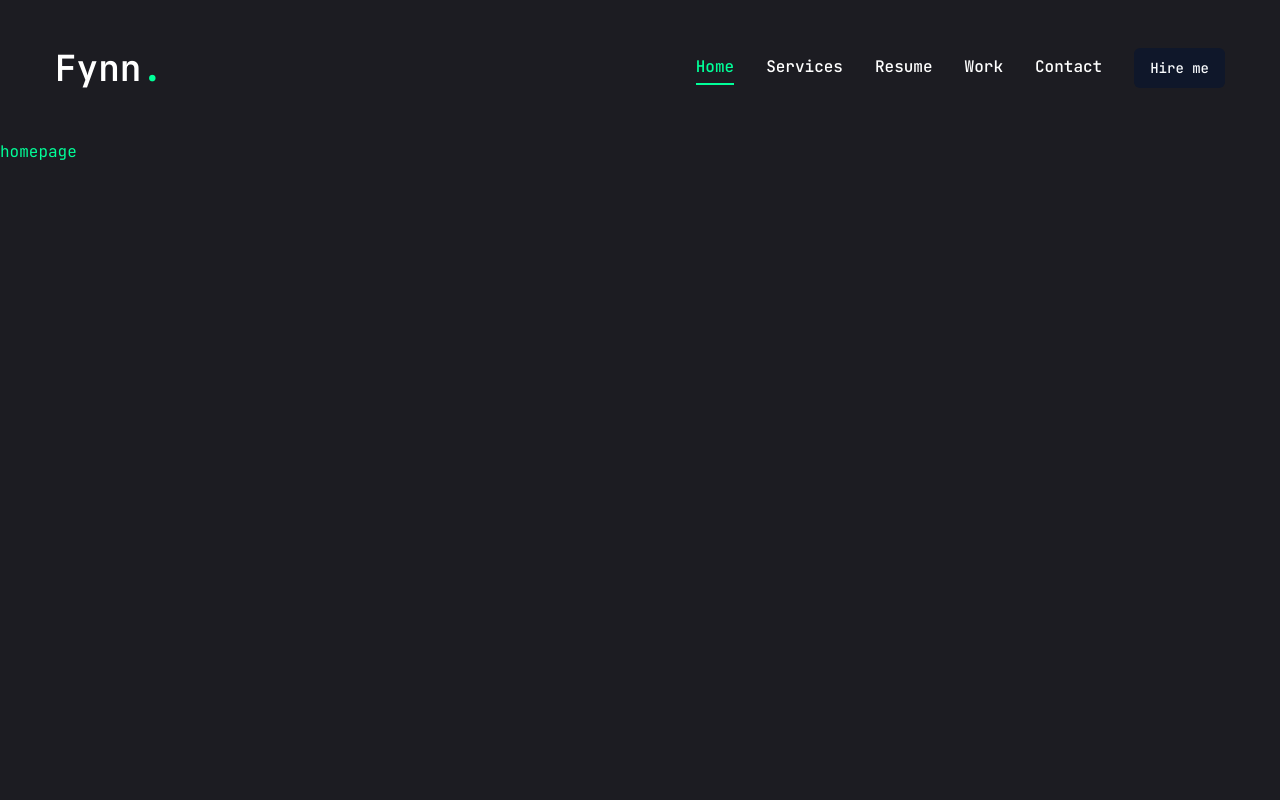
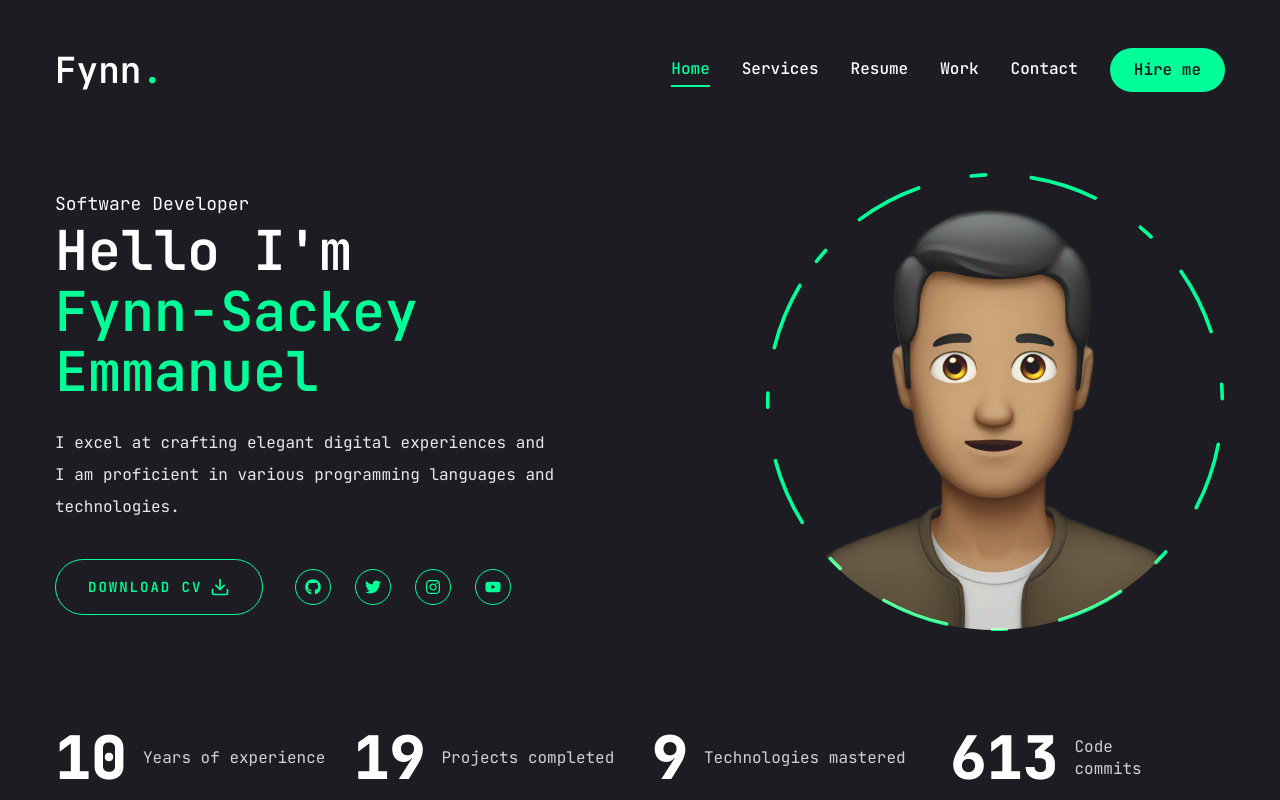
Before and after one commit to InFynnity8/fynn-portfolio, a Next.js app: page / in a window 1280 px wide. Built offline with nearby package versions, Linux system fonts and the light colour scheme.

Commit message:
Homepage completed

```diff
--- a/app/globals.css
+++ b/app/globals.css
@@ -1,3 +1,5 @@
+@import url('https://fonts.googleapis.com/css2?family=JetBrains+Mono:ital,wght@0,100..800;1,100..800&display=swap');
+
 @tailwind base;
 @tailwind components;
 @tailwind utilities;
@@ -18,6 +20,15 @@
 
 @layer base {
   body {
-    @apply font-primary bg-primary  text-accent leading-loose;
+    @apply font-primary bg-primary  text-white leading-loose;
+  }
+  .h1{
+    @apply text-[40px] xl:text-[55px] leading-[1.1] font-semibold
+  }
+  .h2{
+    @apply text-[28px] xl:text-[25px] leading-[1.1] font-semibold
+  }
+  .h3{
+    @apply text-[18px] xl:text-[20px] leading-[1.1] font-semibold
   }
 }
--- a/app/layout.jsx
+++ b/app/layout.jsx
@@ -1,15 +1,8 @@
-import { JetBrains_Mono } from "next/font/google";
 import "./globals.css";
 import Header from "@/components/Header";
 import PageTransition from "@/components/PageTransition";
 import StairTransition from "@/components/StairTransition";
 
-
-const jetbrainsMono = JetBrains_Mono({
-  subsets: ["latin"],
-  weight: ["100", "200", "300", "400", "500", "600", "700", "800"],
-  variable: "--font-jetbrainsMono",
-});
 
 export const metadata = {
   title: "Portfolio",
@@ -19,7 +12,7 @@ export const metadata = {
 export default function RootLayout({ children }) {
   return (
     <html lang="en">
-      <body className={jetbrainsMono.variable}>
+      <body>
         <Header/>
         <StairTransition/>
         <PageTransition>
--- a/app/page.jsx
+++ b/app/page.jsx
@@ -1,6 +1,56 @@
+/* eslint-disable react/no-unescaped-entities */
+import { Button } from "@/components/ui/button";
+import { FiDownload } from "react-icons/fi";
+import Social from "@/components/Social";
+import Photo from "@/components/Photo";
+import Stats from "@/components/Stats";
 
-export default function Home() {
+const Home = () => {
   return (
-   <main>homepage</main>
+    <section className="h-full">
+      <div className="container mx-auto h-full">
+        <div className="flex flex-col xl:flex-row items-center justify-between xl:pt-8 xl:pb-24">
+          {/* Text */}
+          <div className="text-center xl:text-left order-2 xl:order-none">
+            <span className="text-lg">Software Developer</span>
+            <h1 className="h1 mb-6">
+              Hello I'm <br />{" "}
+              <span className="text-accent">
+                Fynn-Sackey
+                <br /> Emmanuel
+              </span>
+            </h1>
+            <p className="max-w-[500px] mb-9 text-white/90">
+              I excel at crafting elegant digital experiences and I am
+              proficient in various programming languages and technologies.
+            </p>
+            {/* buttons and socials */}
+            <div className="flex flex-col xl:flex-row items-center gap-8">
+              <Button
+                variant="outline"
+                size="lg"
+                className="uppercase flex items-center gap-2"
+              >
+                <span>Download CV</span>
+                <FiDownload className="text-xl" />
+              </Button>
+              <div className="mb-8 xl:mb-0">
+                <Social
+                  containerStyles="flex gap-6"
+                  iconStyles="w-9 h-9 border border-accent rounded-full flex justify-center items-center text-accent text-base hover:bg-accent hover:text-primary hover:transition-all duration-500"
+                />
+              </div>
+            </div>
+          </div>
+          {/* Photo */}
+          <div className="order-1 xl:order-none mb-8 xl:mb-0">
+            <Photo/>
+          </div>
+        </div>
+      </div>
+      <Stats/>
+    </section>
   );
-}
+};
+
+export default Home;
--- a/components/MobileNav.jsx
+++ b/components/MobileNav.jsx
@@ -2,15 +2,65 @@
 import { Sheet, SheetContent, SheetTrigger } from "./ui/sheet";
 import { usePathname } from "next/navigation";
 import Link from "next/link";
+import { CiMenuFries } from "react-icons/ci";
 
-usePathname
+const links = [
+  {
+    name: "home",
+    path: "/",
+  },
+  {
+    name: "services",
+    path: "/services",
+  },
+  {
+    name: "resume",
+    path: "/resume",
+  },
+  {
+    name: "work",
+    path: "/work",
+  },
+  {
+    name: "contact",
+    path: "/contact",
+  },
+];
+const MobileNav = () => {
+  const pathname = usePathname();
+  return (
+    <Sheet>
+      <SheetTrigger className="flex justify-center items-center">
+        <CiMenuFries className="text-[32px] text-accent" />
+      </SheetTrigger>
+      <SheetContent className="flex flex-col">
+          {/* logo */}
+        <div className="mt-24 mb-28 text-2xl text-center">
+          <Link href="/">
+            <h1 className="font-semibold text-4xl">
+              Fynn<span className="text-accent">.</span>{" "}
+            </h1>
+          </Link>
+        </div>
+        <nav className="flex flex-col justify-center items-center gap-5">
+          {links.map((link, index) => {
+            return (
+              <Link
+                href={link.path}
+                key={index}
+                className={`${
+                  link.path === pathname &&
+                  "text-accent border-b-2 border-accent"
+                } capitalize text-xl hover:text-accent transition-all`}
+              >
+                {link.name}
+              </Link>
+            );
+          })}
+        </nav>
+      </SheetContent>
+    </Sheet>
+  );
+};
 
-const MobileNav = () => {
-  return (
-    <nav>
-
-    </nav>
-  )
-}
-
-export default MobileNav
+export default MobileNav;
--- /dev/null
+++ b/components/Photo.jsx
@@ -0,0 +1,66 @@
+"use client";
+import { motion } from "framer-motion";
+import Image from "next/image";
+
+const Photo = () => {
+  return (
+    <div className="w-full h-full relative">
+      <motion.div
+        initial={{ opacity: 0 }}
+        animate={{
+          opacity: 1,
+          transition: { delay: 2, duration: 0.4, ease: "easeIn" },
+        }}
+      >
+        {/* image */}
+        <motion.div
+          initial={{ opacity: 0 }}
+          animate={{
+            opacity: 1,
+            transition: { delay: 2.4, duration: 0.4, ease: "easeInOut" },
+          }}
+          className="w-[258px] h-[258px] xl:w-[458px] xl:h-[458px] mix-blend-lighten absolute"
+        >
+          <Image
+            src="/assets/man.png"
+            priority
+            quality={100}
+            fill
+            alt=""
+            className="object-contain rounded-full"
+          />
+        </motion.div>
+
+        {/* circle */}
+        <motion.svg
+          className="w-[260px] xl:w-[460px] h-[260px] xl:h-[460px]"
+          fill="transparent"
+          viewBox="0 0 506 506"
+          xmlns="http://www.w3.org/2000/svg"
+        >
+          <motion.circle
+            cx="253"
+            cy="253"
+            r="250"
+            stroke="#00ff99"
+            strokeWidth="4"
+            strokeLinecap="round"
+            strokeLinejoin="round"
+            initial={{strokeDasharray: "24 10 0 0"}}
+            animate={{strokeDasharray: ["15 120 25 25","16 25 92 72","4 250 22 22"],
+                rotate: [120, 360]
+            }}
+            transition={{
+                duration: 20,
+                repeat: Infinity,
+                repeatType: "reverse",
+
+            }}
+          />
+        </motion.svg>
+      </motion.div>
+    </div>
+  );
+};
+
+export default Photo;
--- /dev/null
+++ b/components/Social.jsx
@@ -0,0 +1,42 @@
+import Link from "next/link";
+import {
+  FaTwitter,
+  FaYoutube,
+  FaGithub,
+  FaInstagram,
+} from "react-icons/fa";
+
+const socials = [
+  {
+    icon: <FaGithub />,
+    url: "https://github.com/fynndesign",
+  },
+  {
+    icon: <FaTwitter />,
+    url: "https://twitter.com/fynndesign",
+  },
+  {
+    icon: <FaInstagram />,
+    url: "https://www.facebook.com/fynndesign",
+  },
+  {
+    icon: <FaYoutube />,
+    url: "https://www.youtube.com/fynndesign",
+  },
+];
+
+const Social = ({ containerStyles, iconStyles }) => {
+  return (
+    <div className={containerStyles}>
+      {socials.map((item, index) => {
+        return (
+          <Link key={index} href={item.url} className={iconStyles}>
+            {item.icon}
+          </Link>
+        );
+      })}
+    </div>
+  );
+};
+
+export default Social;
--- /dev/null
+++ b/components/Stats.jsx
@@ -0,0 +1,58 @@
+"use client";
+import CountUp from "react-countup";
+
+const stats = [
+  {
+    num: 10,
+    text: "Years of experience",
+  },
+  {
+    num: 19,
+    text: "Projects completed",
+  },
+  {
+    num: 9,
+    text: "Technologies mastered",
+  },
+  {
+    num: 617,
+    text: "Code commits",
+  },
+];
+
+const Stats = () => {
+  return (
+    <section className= "pt-4 pb-12 xl:pt-0 xl:pb-0">
+      <div className="container mx-auto">
+        <div className="flex flex-wrap gap-6 max-w-[80vw] mx-auto xl:max-w-none">
+          {stats.map((item, index) => {
+            return (
+              <div
+                className="flex-1 flex justify-center items-center gap-4 xl:justify-start"
+                key={index}
+              >
+                <CountUp
+                  start={0}
+                  end={item.num}
+                  duration={5}
+                  delay={2}
+                  className="text-4xl xl:text-6xl font-extrabold"
+                  separator=","
+                />
+                <p
+                  className={`${
+                    item.text.length < 15 ? "max-w-[100px]" : "max-w=[150px]"
+                  } leading-snug text-white/80` }
+                >
+                  {item.text}
+                </p>
+              </div>
+            );
+          })}
+        </div>
+      </div>
+    </section>
+  );
+};
+
+export default Stats;
--- a/components/ui/button.jsx
+++ b/components/ui/button.jsx
@@ -5,25 +5,18 @@ import { cva } from "class-variance-authority";
 import { cn } from "@/lib/utils"
 
 const buttonVariants = cva(
-  "inline-flex items-center justify-center whitespace-nowrap rounded-md text-sm font-medium ring-offset-white transition-colors focus-visible:outline-none focus-visible:ring-2 focus-visible:ring-slate-950 focus-visible:ring-offset-2 disabled:pointer-events-none disabled:opacity-50 dark:ring-offset-slate-950 dark:focus-visible:ring-slate-300",
+"inline-flex justify-center items-center rounded-full whitespace-nowrap text-base font-semibold ring-offset-white transition-colors",
   {
     variants: {
       variant: {
-        default: "bg-slate-900 text-slate-50 hover:bg-slate-900/90 dark:bg-slate-50 dark:text-slate-900 dark:hover:bg-slate-50/90",
-        destructive:
-          "bg-red-500 text-slate-50 hover:bg-red-500/90 dark:bg-red-900 dark:text-slate-50 dark:hover:bg-red-900/90",
-        outline:
-          "border border-slate-200 bg-white hover:bg-slate-100 hover:text-slate-900 dark:border-slate-800 dark:bg-slate-950 dark:hover:bg-slate-800 dark:hover:text-slate-50",
-        secondary:
-          "bg-slate-100 text-slate-900 hover:bg-slate-100/80 dark:bg-slate-800 dark:text-slate-50 dark:hover:bg-slate-800/80",
-        ghost: "hover:bg-slate-100 hover:text-slate-900 dark:hover:bg-slate-800 dark:hover:text-slate-50",
-        link: "text-slate-900 underline-offset-4 hover:underline dark:text-slate-50",
+        default: "bg-accent text-primary hover:bg-accent-hover",
+        primary: "bg-primary text-white",
+        outline: "border border-accent bg-transparent text-accent hover:bg-accent hover:text-primary",
       },
       size: {
-        default: "h-10 px-4 py-2",
-        sm: "h-9 rounded-md px-3",
-        lg: "h-11 rounded-md px-8",
-        icon: "h-10 w-10",
+        default: "h-[44px] px-6",
+        md: "h-[48px] px-6",
+        lg: "h-[56px] px-8 text-sm uppercase tracking-[2px]",
       },
     },
     defaultVariants: {
--- a/package.json
+++ b/package.json
@@ -21,6 +21,7 @@
     "lucide-react": "^0.439.0",
     "next": "14.2.9",
     "react": "^18",
+    "react-countup": "^6.5.3",
     "react-dom": "^18",
     "react-icons": "^5.3.0",
     "tailwind-merge": "^2.5.2",
--- a/tailwind.config.js
+++ b/tailwind.config.js
@@ -19,7 +19,7 @@ module.exports = {
 			xl: '1200px',
 		},
 		fontFamily: {
-			primary:  ['JetBrains Mono', 'monospace'],
+			primary:  ['JetBrains Mono'],
 		},
 		extend: {
 			colors: {
```
Also changed, not shown: components/ui/sheet.jsx (+5 -6 lines), public/assets/man.png (added), 1 other file (tests, documents, lock files or other folders).
